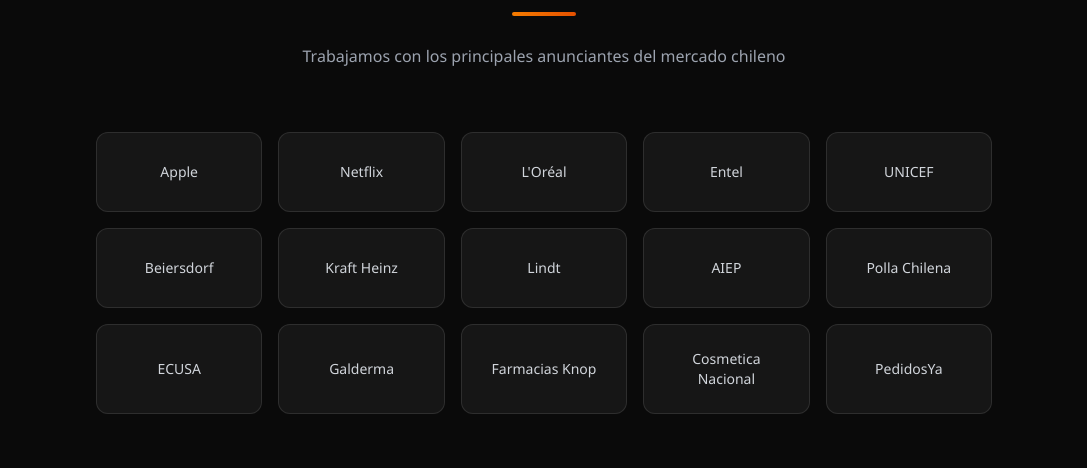
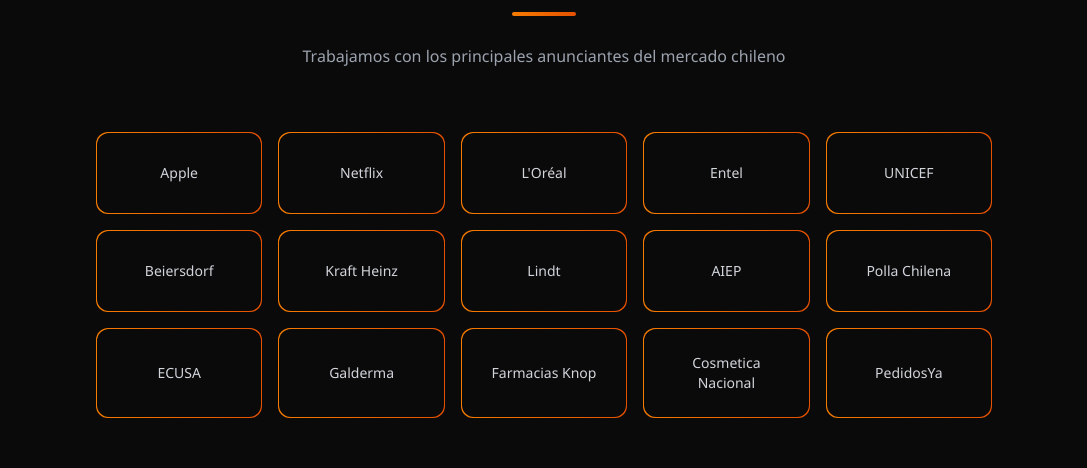
Before and after one commit to Cyril719405/crossmediaplay-web, a Next.js app in the folder cross-media-play-website/: page / in a window 1280 px wide. Shown: the part 3446-3914 px from the top of the page, without its empty margins (96-1183 px from the left). Built offline with nearby package versions, Linux system fonts and the light colour scheme.

Commit message:
change client color

```diff
--- a/cross-media-play-website/pages/index.js
+++ b/cross-media-play-website/pages/index.js
@@ -302,8 +302,9 @@
             {clients.map((client, index) => (
               <div
                 key={index}
-                className="bg-white/5 border border-white/10 p-4 md:p-6 flex items-center justify-center min-h-[80px] rounded-xl transition-all duration-300 hover:border-orange-primary/30 hover:bg-white/10"
+                className="p-[1px] rounded-xl bg-gradient-to-r from-orange-primary to-orange-dark transition-all duration-300 hover:scale-105"
               >
+                <div className="bg-dark h-full p-4 md:p-6 flex items-center justify-center min-h-[80px] rounded-xl">
                   {client.logo ? (
                     <Image
                       src={client.logo}
@@ -315,6 +316,7 @@
                   ) : (
                     <span className="text-gray-300 font-medium text-xs md:text-sm text-center">{client.name}</span>
                   )}
+                </div>
               </div>
             ))}
           </div>
```
Lines whose indentation alone changed are shown as unchanged.
